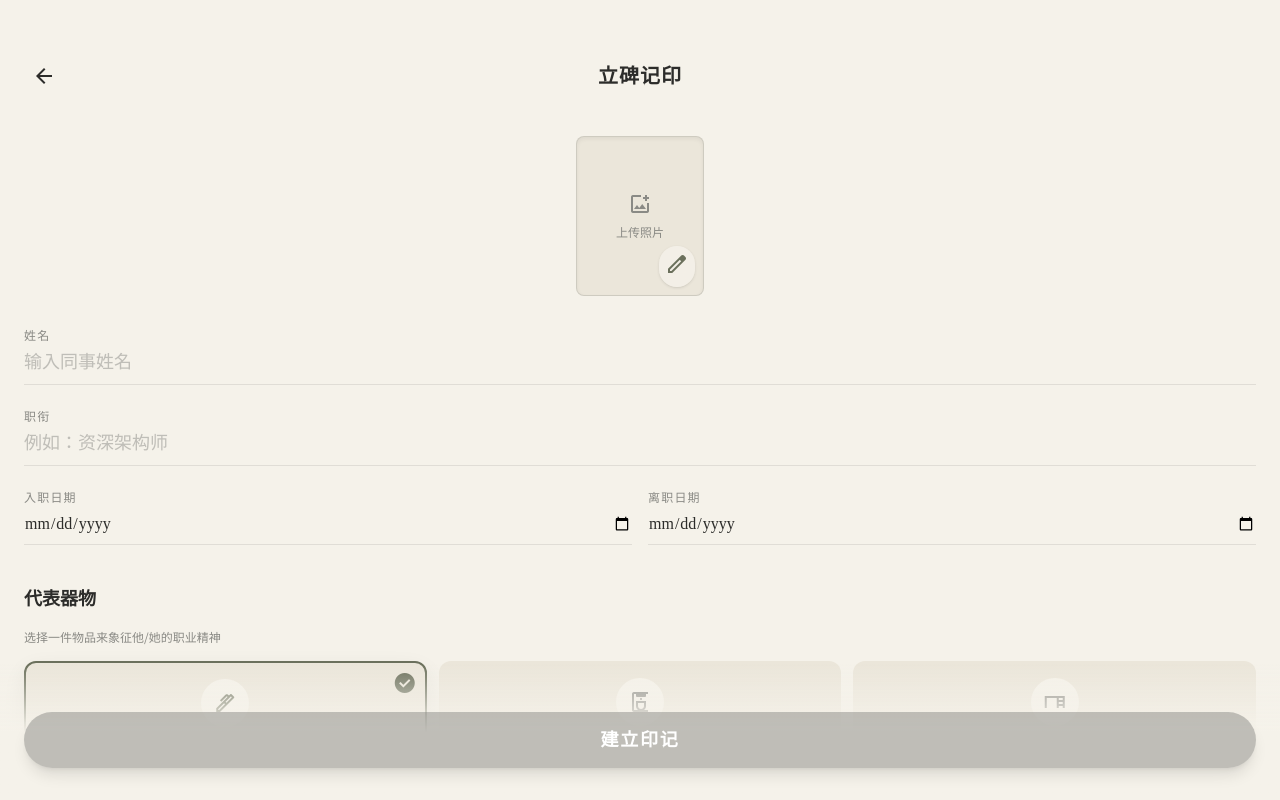
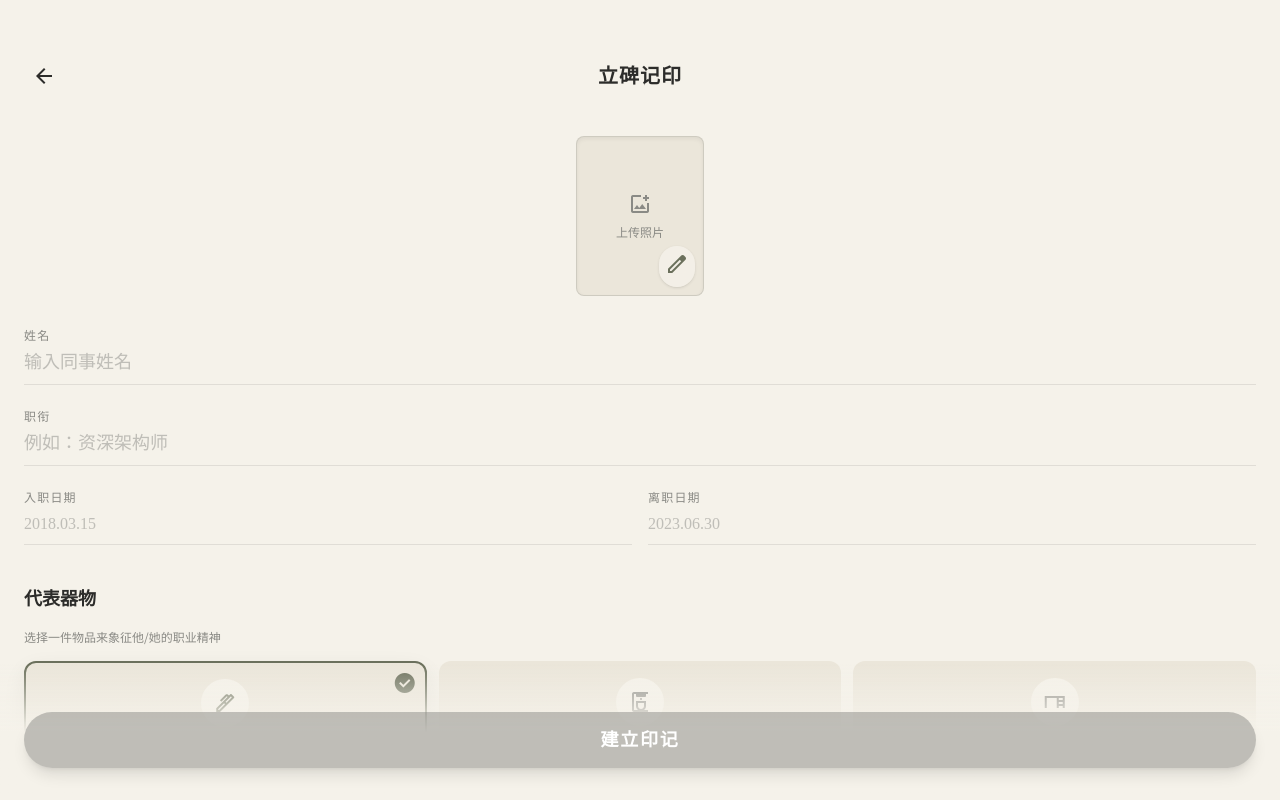
Before and after one commit to Overthinking715/memorial, a React (Vite) app: page /add in a window 1280 px wide. Built offline with nearby package versions, Linux system fonts and the light colour scheme; no server answers; the database is empty; a web font is replaced by a local one.

Commit message:
fix: 恢复祭台按钮文字并优化日期输入框

```diff
--- a/src/components/BottomNav.tsx
+++ b/src/components/BottomNav.tsx
@@ -8,7 +8,7 @@ export default function BottomNav() {
           <div className="flex h-8 items-center justify-center">
             <span className="material-symbols-outlined" style={{ fontVariationSettings: "'FILL' 1" }}>table_restaurant</span>
           </div>
-          <p className="text-[10px] font-display tracking-widest"></p>
+          <p className="text-[10px] font-display tracking-widest font-bold">祭台</p>
         </NavLink>
         <NavLink to="/hub" className={({ isActive }) => `flex flex-1 flex-col items-center justify-end gap-1 rounded-full transition-colors ${isActive ? 'text-primary' : 'text-ash hover:text-primary'}`}>
           <div className="flex h-8 items-center justify-center">
--- a/src/pages/AddMemorial.tsx
+++ b/src/pages/AddMemorial.tsx
@@ -187,7 +187,8 @@ export default function AddMemorial() {
                 value={startDate}
                 onChange={(e) => setStartDate(e.target.value)}
                 className="w-full bg-transparent border-none p-0 text-base font-display text-ink focus:ring-0 outline-none placeholder:text-ash/50"
-                type="date"
+                type="text"
+                placeholder="2018.03.15"
               />
             </div>
             <div className="flex-1 border-b border-ash/20 pb-2">
@@ -196,7 +197,8 @@ export default function AddMemorial() {
                 value={endDate}
                 onChange={(e) => setEndDate(e.target.value)}
                 className="w-full bg-transparent border-none p-0 text-base font-display text-ink focus:ring-0 outline-none placeholder:text-ash/50"
-                type="date"
+                type="text"
+                placeholder="2023.06.30"
               />
             </div>
           </div>
```
